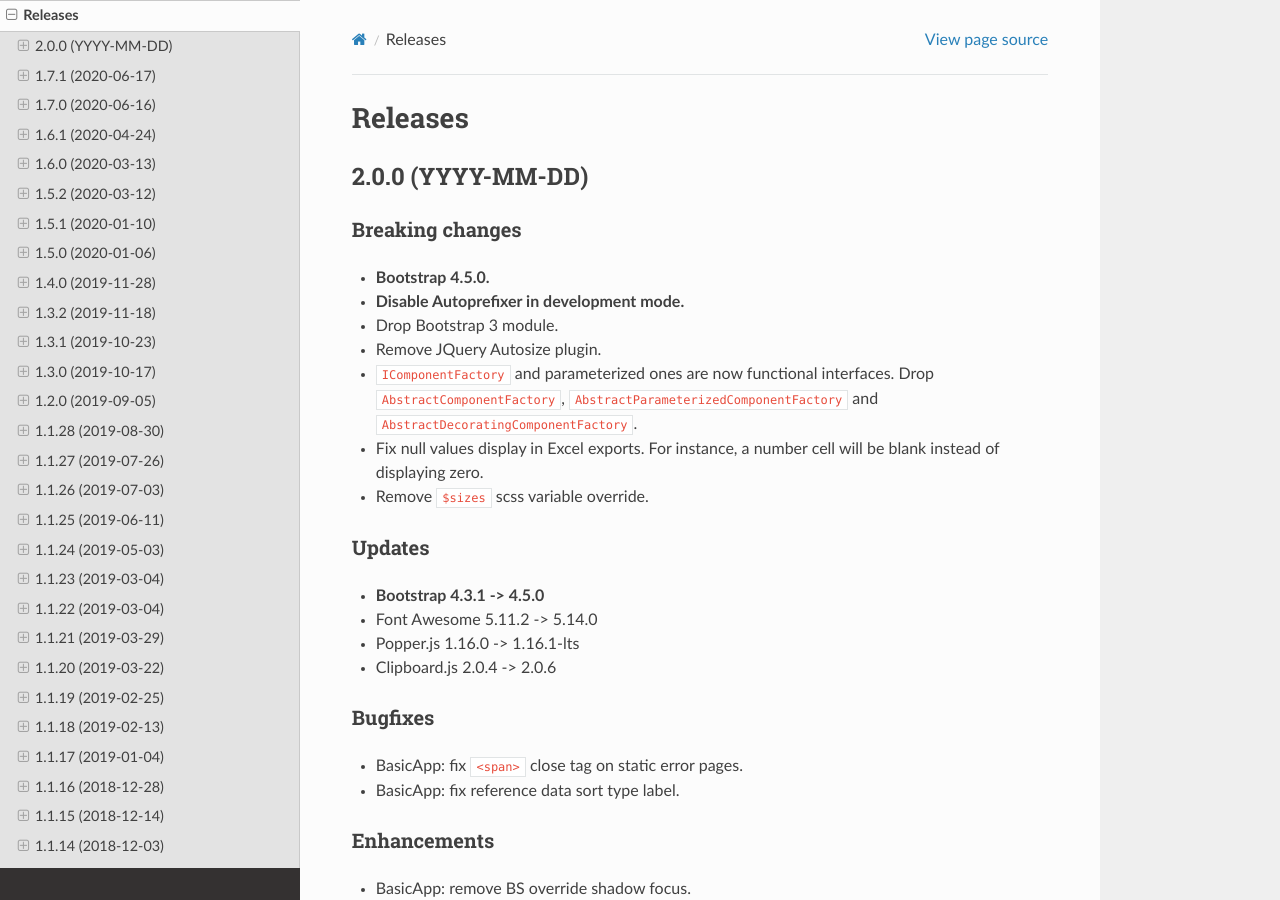
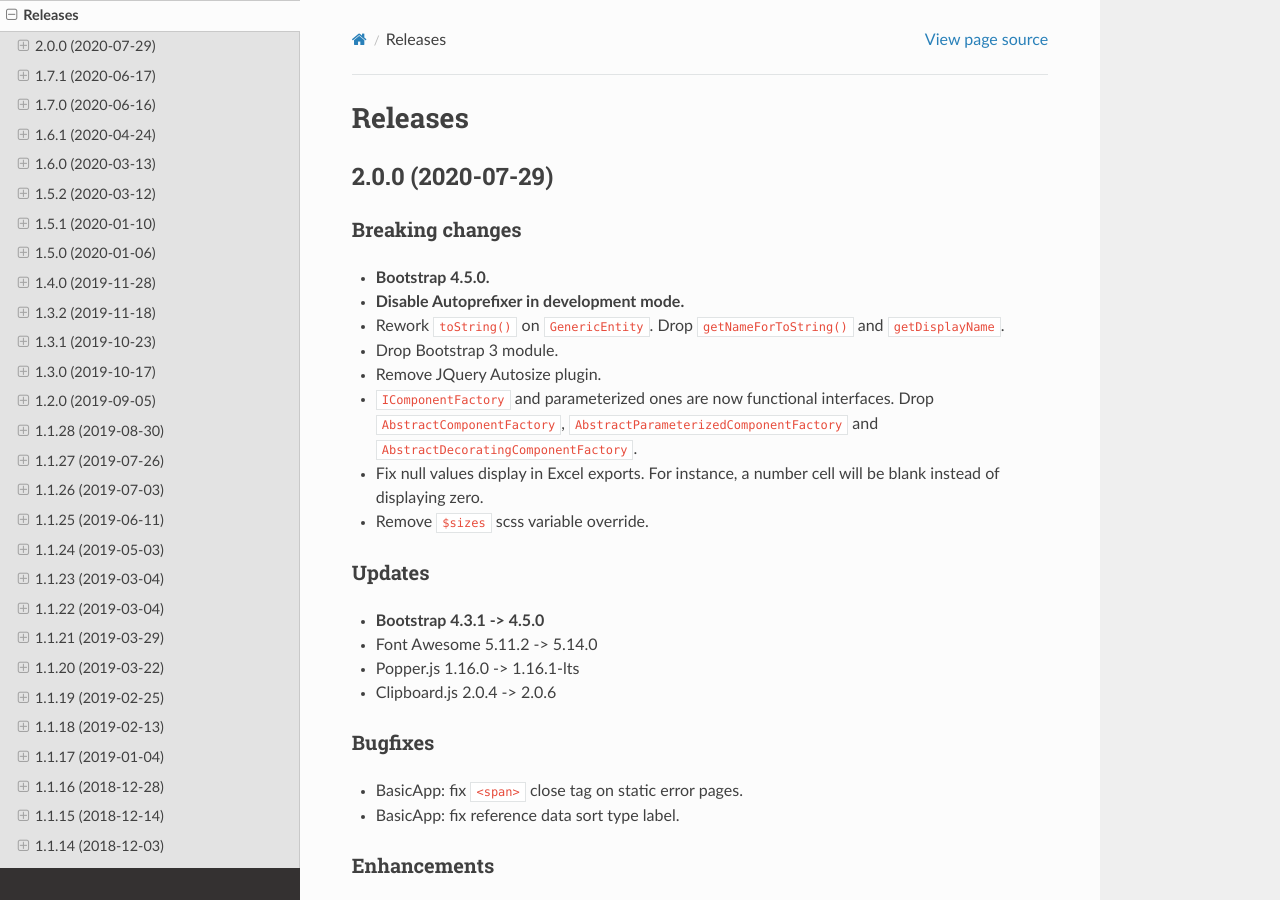
Before and after one commit to igloo-project/igloo-doc, a Sphinx documentation site: the page built from source/release-notes/releases.rst, in a window 1280 px wide and 900 px high. Built offline with Sphinx 7.4.7 and the Read the Docs theme 2.0.0, drawn with Linux system fonts in a browser that asks for light colours.

Commit message:
2.0.0: release notes

```diff
--- a/source/release-notes/releases.rst
+++ b/source/release-notes/releases.rst
@@ -4,7 +4,7 @@ Releases
 
 .. _v2.0.0:
 
-2.0.0 (YYYY-MM-DD)
+2.0.0 (2020-07-29)
 ##################
 
 Breaking changes
@@ -12,6 +12,8 @@ Breaking changes
 
 * **Bootstrap 4.5.0.**
 * **Disable Autoprefixer in development mode.**
+* Rework ``toString()`` on ``GenericEntity``. Drop ``getNameForToString()`` and
+  ``getDisplayName``.
 * Drop Bootstrap 3 module.
 * Remove JQuery Autosize plugin.
 * ``IComponentFactory`` and parameterized ones are now functional interfaces.
```
